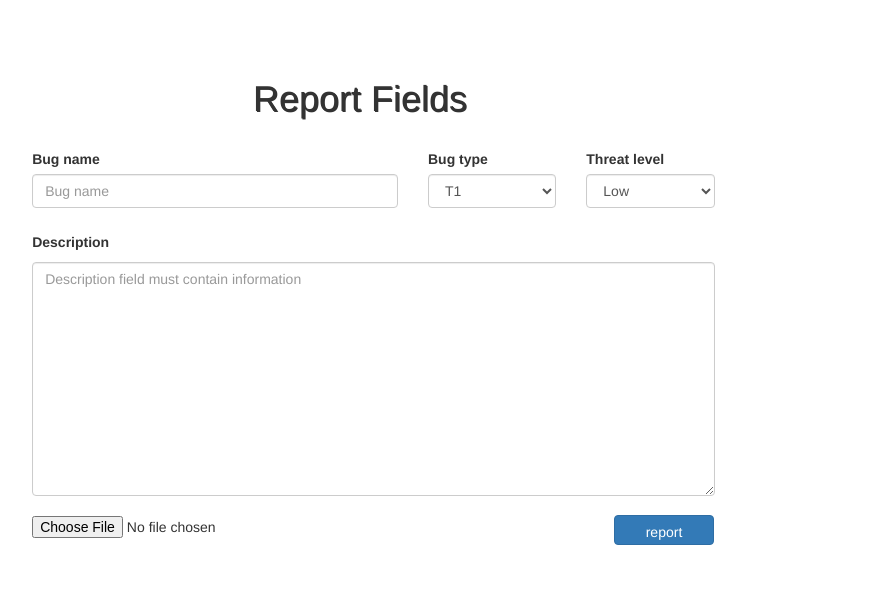
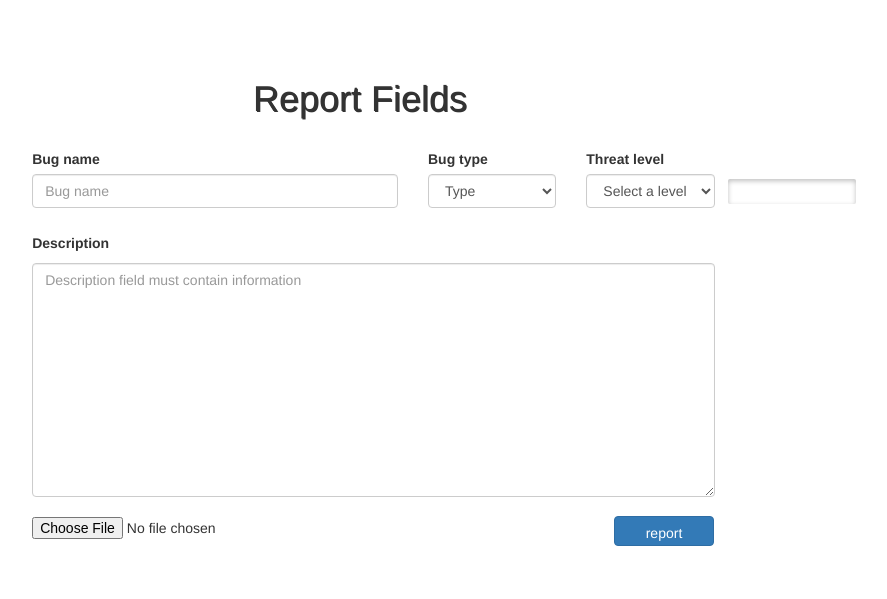
Before and after one commit to HoussemCharf/BugBounty_Platform, a Flask app: template core/templates/report.html in a window 1280 px wide. Shown: the part 51-650 px from the top of the page, without its empty margins (212-1099 px from the left). Run offline with Flask 2, Linux system fonts and the light colour scheme; the template is opened without the code that fills it, so the values that code supplies are empty; some libraries are stand-ins or nearby versions.

Commit message:
adding js progressbar + changes on report temp.

```diff
--- /dev/null
+++ b/core/static/js/progressbar.js
@@ -0,0 +1,6 @@
+function update_progressbar() {
+    var opt1 = parseInt( $('option:selected', $('#selectA')).val() );
+    var total = isNaN( opt1 ) ? 0 : opt1;
+    $("#progressBar").prop( 'value', total )
+}
+$('#selectA').on( 'change', update_progressbar );
--- a/core/templates/report.html
+++ b/core/templates/report.html
@@ -31,7 +31,24 @@
 #textarea1 {
         margin-top : 10px;
 }
-
+progress[value]::-webkit-progress-value {
+  background-image:
+       -webkit-linear-gradient(-45deg,
+                               transparent 33%, rgba(0, 0, 0, .1) 33%,
+                               rgba(0,0, 0, .1) 66%, transparent 66%),
+       -webkit-linear-gradient(top,
+                               rgba(255, 255, 255, .25),
+                               rgba(0, 0, 0, .25)),
+       -webkit-linear-gradient(left,#09c, #f44);
+    border-radius: 1px;
+    background-size: 35px 20px, 100% 100%, 100% 100%;
+}
+progress[value]::-webkit-progress-bar {
+  background-color:transparent;}
+#progressBar {
+    margin-top :30px;
+    margin-left:-17px;
+}
 </style>
 <h1 style="padding:0 465px;margin-top:70px;text-shadow:1px 1px" > Report Fields </h1>
 <div class="custom-container container" >
@@ -45,19 +62,25 @@
                 <div class="col-md-2">
                     <label for="InputbugType">Bug type </label>
                     <select name="reportType" class="form-control">
-                        <option value="type_1" selected="selected"> T1 </option>
-                        <option value="type_2"> T2 </option>
+                        <option value=" " disabled selected>Type</option>
+                        <option id="option1" value="0" > T1 </option>
+                        <option id="option2" value="0"> T2 </option>
                     </select>
                 </div>
                 <div class="col-md-2" id="reportLevel">
                     <label for="InputthreatLevel">Threat level </label>
-                    <select name="reportLevel" class="form-control" >
-                        <option value="type_1" selected="selected"> Low </option>
-                        <option value="type_2"> Medium</option>
-                        <option value="type_3"> High </option>
-                    </select>
+                    <select  id='selectA' name="reportLevel" class="form-control">
+                        <option value="" disabled selected>Select a level</option>
+                        <option id="option1" value="25"> Low </option>
+                        <option id="option2" value="50"> Medium</option>
+                        <option id="option3" value="80"> High </option>
+                    </select></div>
+                    <div class="col-md-2">
+                   <progress id='progressBar' max='100' value='0' style="width:100%;height:25px;background-color:transparent; border-radius: 2px;
+                        box-shadow: 0 2px 5px rgba(0, 0, 0, 0.25) inset;"></progress>
                 </div>
             </div>
+
             <div class="row" ><br>
                 <div id="textdescription" class="col-md-9 col-md-offset-1">
                     <strong> Description</strong>
```
